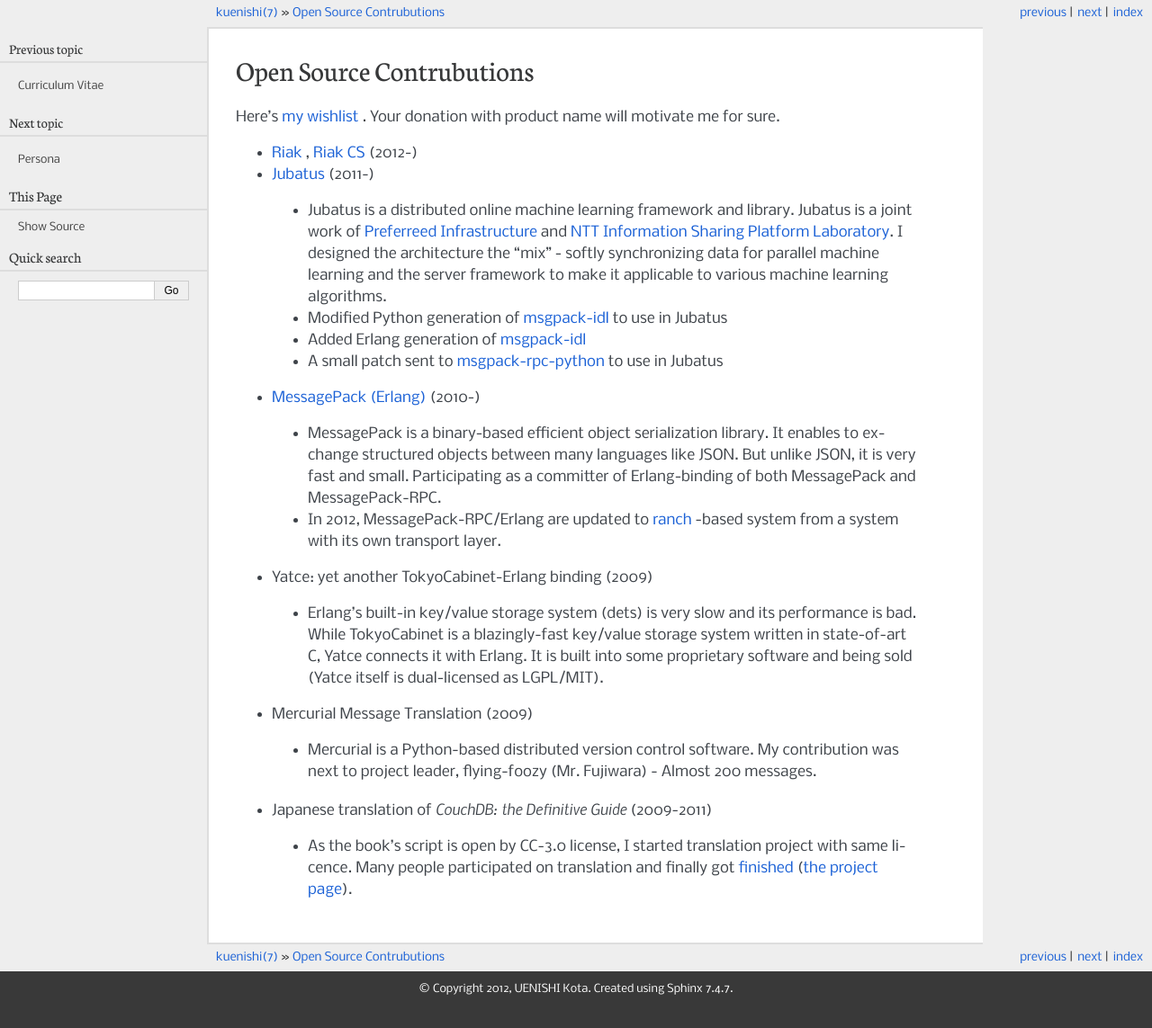
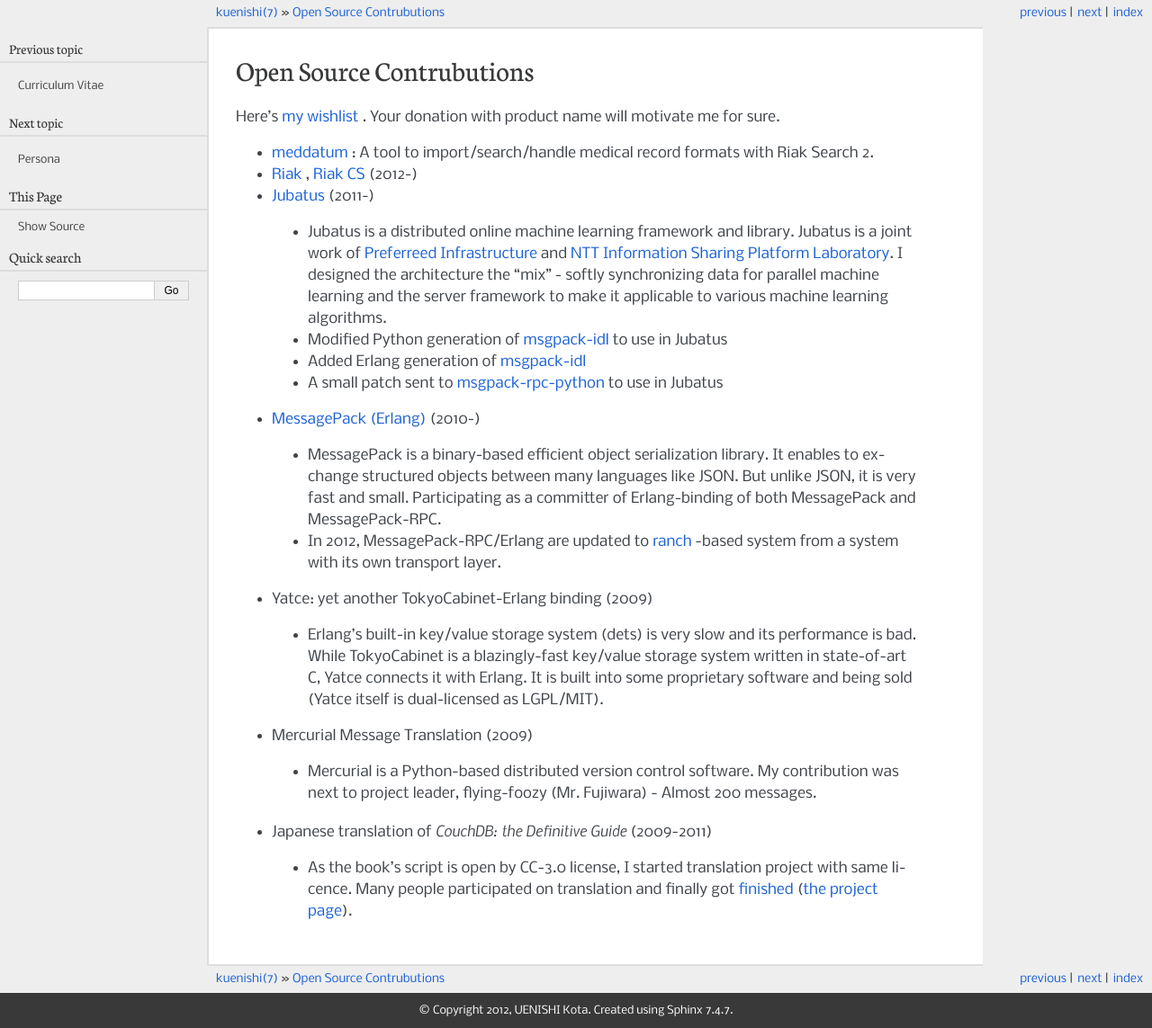
Before and after one commit to kuenishi/mywebsite, a Sphinx documentation site: the page built from source/opensource.rst, in a window 1280 px wide. Shown: the whole page at 90% size. Built offline with Sphinx 7.4.7, drawn with Linux system fonts in a browser that asks for light colours; before the commit the page ends 1119 px from its top, so only the background shows below that.

Commit message:
Add meddatum

```diff
--- a/source/opensource.rst
+++ b/source/opensource.rst
@@ -2,6 +2,8 @@
 =========================
 
 Here's `my wishlist <http://www.amazon.co.jp/registry/wishlist/1P6IW44XCM1H2>`_ . Your donation with product name will motivate me for sure.
+
+- `meddatum <https://github.com/kuenishi/meddatum>`_ : A tool to import/search/handle medical record formats with Riak Search 2.
 
 - `Riak <https://github.com/basho/riak>`_ , `Riak CS <https://github.com/basho/riak_cs>`_ (2012-)
 
```
